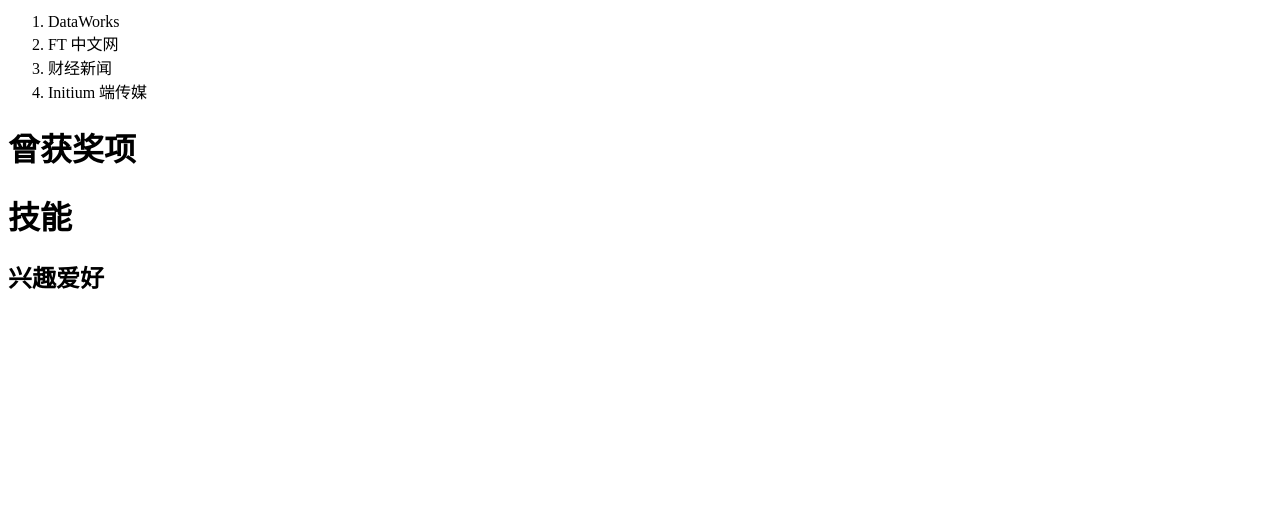
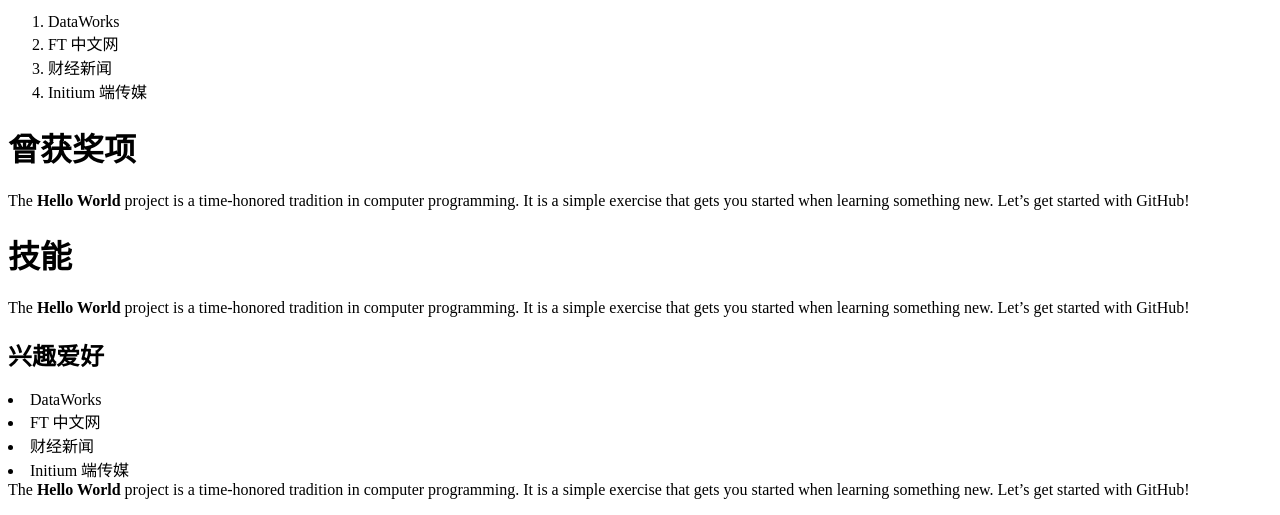
Before and after one commit to joanna0520/joanna0520.github.io, a plain HTML site: page index.html in a window 1280 px wide. Shown: the part 777-1292 px from the top of the page. Before the commit the page ends 1091 px from the top, so only its background shows below. Drawn offline with Linux system fonts and the light colour scheme.

Commit message:
Update index.html

```diff
--- a/index.html
+++ b/index.html
@@ -16,7 +16,14 @@
                     </ol>
    </div>
     <h1>曾获奖项</h1>
+     <p>The <strong>Hello World</strong> project is a time-honored tradition in computer programming. It is a simple exercise that gets you started when learning something new. Let’s get started with GitHub!</p>
     <h1>技能</h1>
+      <p>The <strong>Hello World</strong> project is a time-honored tradition in computer programming. It is a simple exercise that gets you started when learning something new. Let’s get started with GitHub!</p>
     <h2>兴趣爱好</h2>
+     <p> <li>DataWorks</li>
+                        <li>FT 中文网</li>
+                        <li>财经新闻</li>
+                        <li>Initium 端传媒</li>
+       The <strong>Hello World</strong> project is a time-honored tradition in computer programming. It is a simple exercise that gets you started when learning something new. Let’s get started with GitHub!</p>
     </body>
   </html>
```
